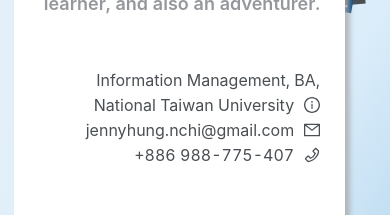
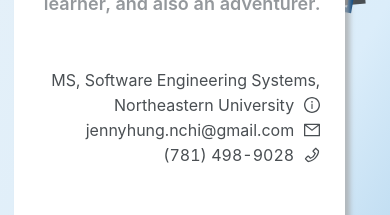
Before and after one commit to JennyHung1212/react-resume, a React (Create React App) app: page / in a window 390 px wide. Shown: the part 466-681 px from the top of the page. Built offline with nearby package versions, Linux system fonts and the light colour scheme.

Commit message:
hotfix: modify highest education and phone number

```diff
--- a/src/Home.js
+++ b/src/Home.js
@@ -25,7 +25,7 @@
           <div className="home__info">
             <div>
               <span style={{ paddingRight: "10px" }}>
-                Information Management, BA, National Taiwan University
+                MS, Software Engineering Systems, Northeastern University
               </span>
               <InfoCircleOutlined />
             </div>
@@ -41,7 +41,7 @@
               <MailOutlined />
             </div>
             <div>
-              <span style={{ paddingRight: "10px" }}>+886 988-775-407</span>
+              <span style={{ paddingRight: "10px" }}>(781) 498-9028</span>
               <PhoneOutlined />
             </div>
             {/* <div>
```
